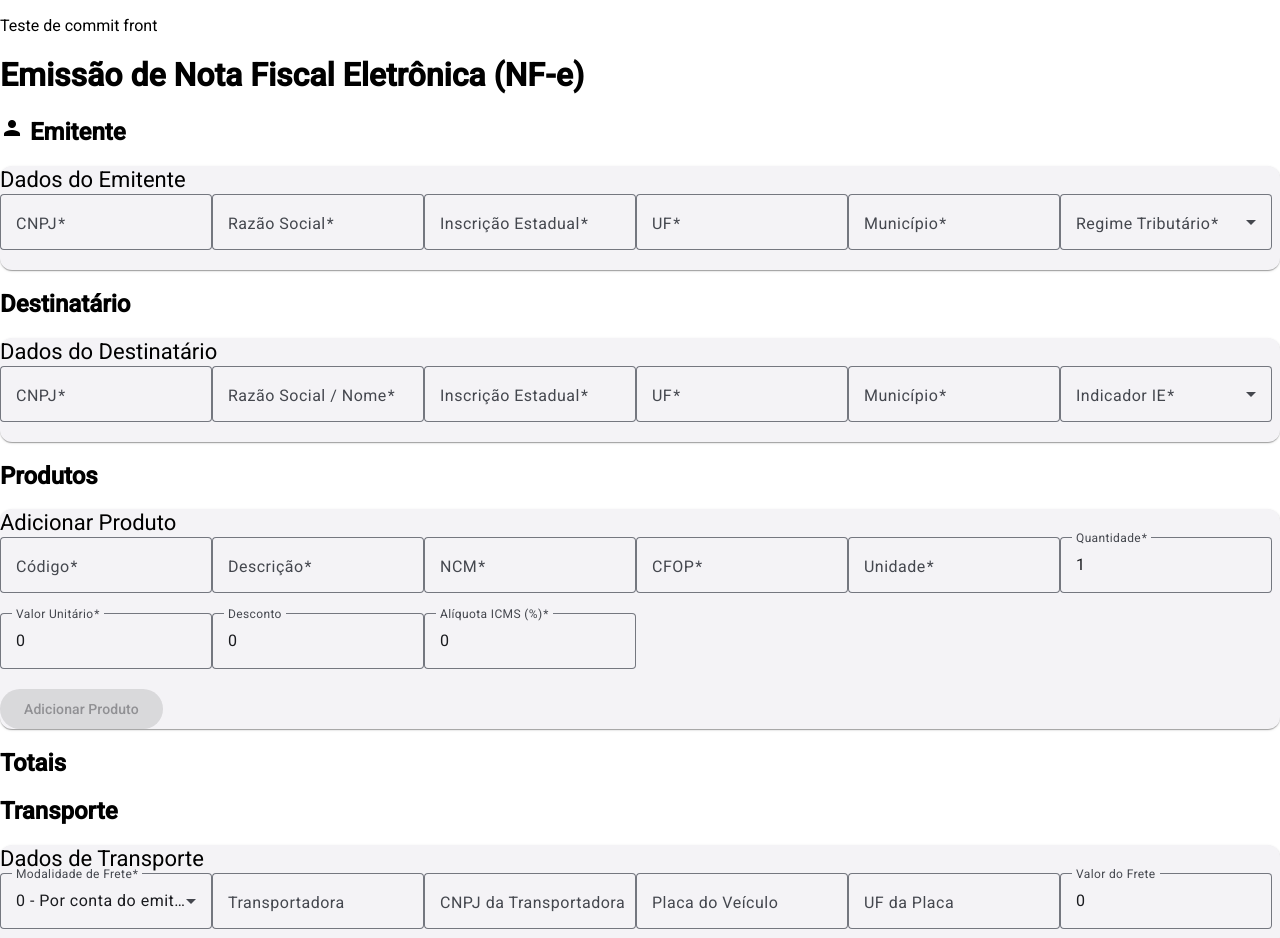
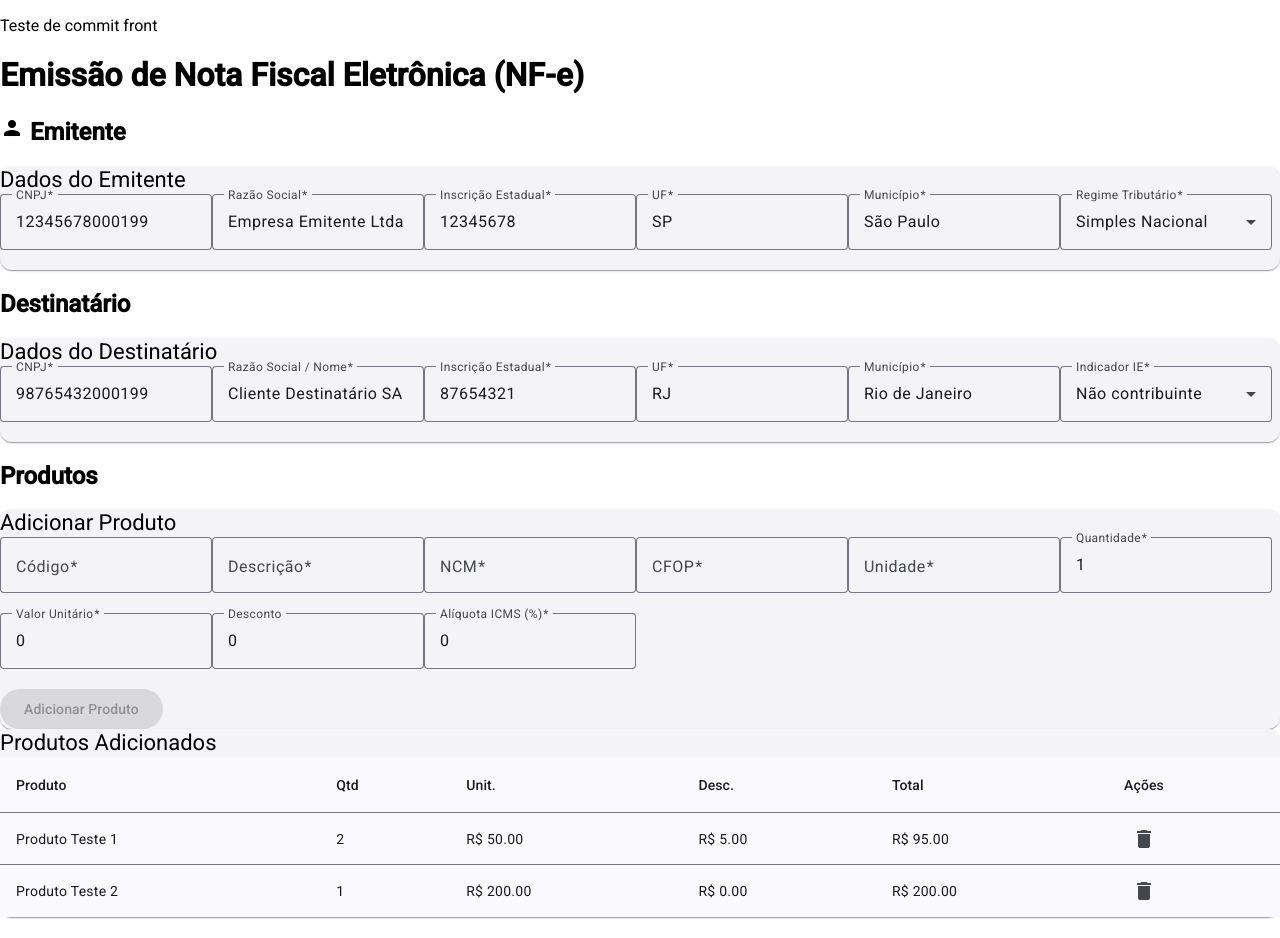
Before and after one commit to EvandroSversut/sist_cont_front_v2, an Angular app: page /nfe in a window 1280 px wide. Shown: the top 938 px of the page. Built offline with nearby package versions, Linux system fonts and the light colour scheme.

Commit message:
commit 04/07/2025

```diff
--- a/src/app/components/nfe/nfe.component.ts
+++ b/src/app/components/nfe/nfe.component.ts
@@ -85,43 +85,64 @@ export class NfeComponent {
     private nfeService: NfeService // ✅ injeção do service
    ) {
     this.formEmitente = this.fb.group({
-      cnpj: ['', Validators.required],
-      razaoSocial: ['', Validators.required],
-      ie: ['', Validators.required],
-      uf: ['', Validators.required],
-      municipio: ['', Validators.required],
-      crt: ['', Validators.required]
+      cnpj: ['12345678000199', Validators.required],
+    razaoSocial: ['Empresa Emitente Ltda', Validators.required],
+    ie: ['12345678', Validators.required],
+    uf: ['SP', Validators.required],
+    municipio: ['São Paulo', Validators.required],
+    crt: ['1', Validators.required]
     });
 
     this.formDestinatario = this.fb.group({
-      cnpj: ['', Validators.required],
-      razaoSocial: ['', Validators.required],
-      ie: ['', Validators.required],
-      uf: ['', Validators.required],
-      municipio: ['', Validators.required],
-      indIEDest: ['', Validators.required]
+      cnpj: ['98765432000199', Validators.required],
+    razaoSocial: ['Cliente Destinatário SA', Validators.required],
+    ie: ['87654321', Validators.required],
+    uf: ['RJ', Validators.required],
+    municipio: ['Rio de Janeiro', Validators.required],
+    indIEDest: ['9', Validators.required]
     });
 
     this.formTransporte = this.fb.group({
-    modFrete: ['0', Validators.required],
-    transportadora: [''],
-    cnpjTransportadora: [''],
-    placaVeiculo: [''],
-    ufPlaca: [''],
-    valorFrete: [0]
+   modFrete: ['1', Validators.required],
+    transportadora: ['Transportadora XYZ'],
+    cnpjTransportadora: ['55667788000199'],
+    placaVeiculo: ['ABC1D23'],
+    ufPlaca: ['SP'],
+    valorFrete: [100]
   });
 
     this.formPagamento = this.fb.group({
-    formaPagamento: ['01', Validators.required],
-    valorPago: [0, Validators.required],
+    formaPagamento: ['03', Validators.required],
+    valorPago: [500, Validators.required],
     valorTroco: [0]
   });
+
+   // ✅ Mock inicial dos produtos
+  this.produtos = [
+  {
+    descricao: 'Produto Teste 1',
+    quantidade: 2,
+    valorUnitario: 50,
+    desconto: 5,
+    aliquotaIcms: 12,
+    valorTotal: 95 // Exemplo: (50 * 2) - 5
+  },
+  {
+    descricao: 'Produto Teste 2',
+    quantidade: 1,
+    valorUnitario: 200,
+    desconto: 0,
+    aliquotaIcms: 18,
+    valorTotal: 200 // Exemplo: (200 * 1) - 0
+  }
+];
 
   }
 
   adicionarProduto(produto: any) {
     this.produtos.push(produto);
     console.log('➕ Produto adicionado:', produto);
+
   }
 
   removerProduto(index: number) {
```
